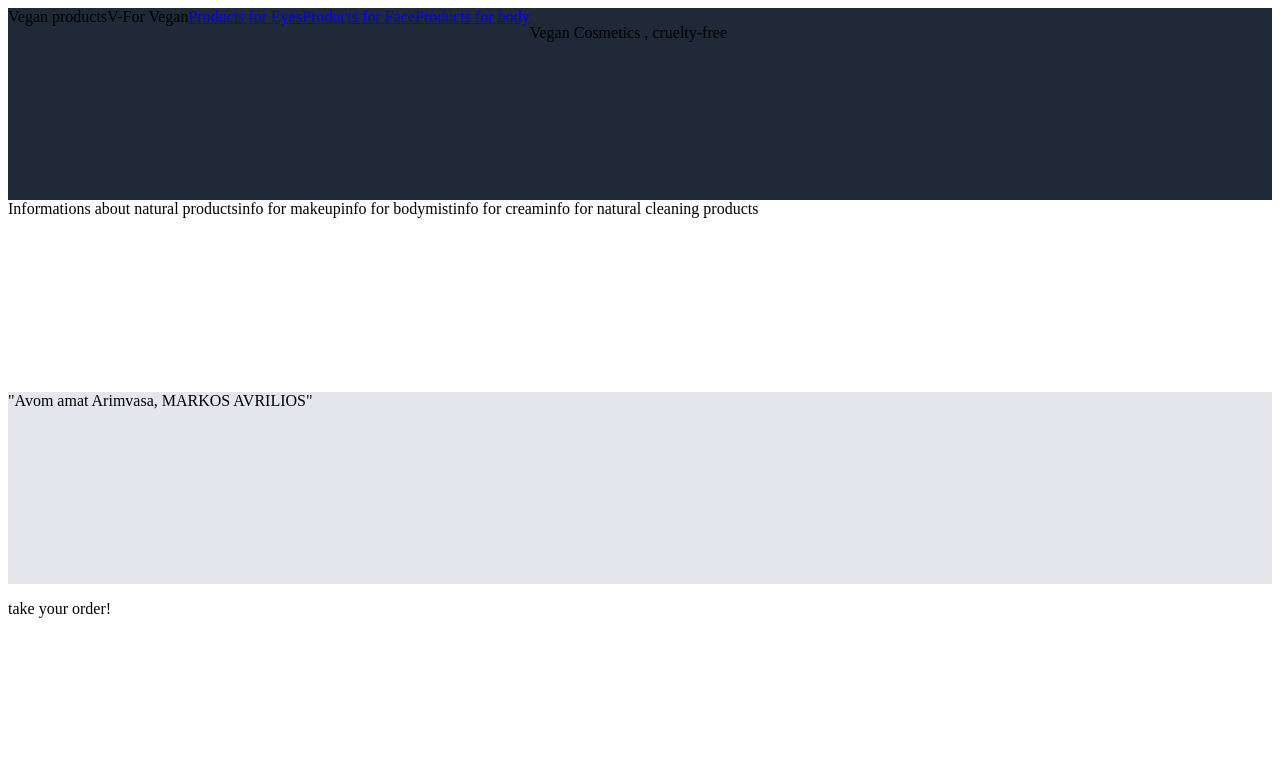
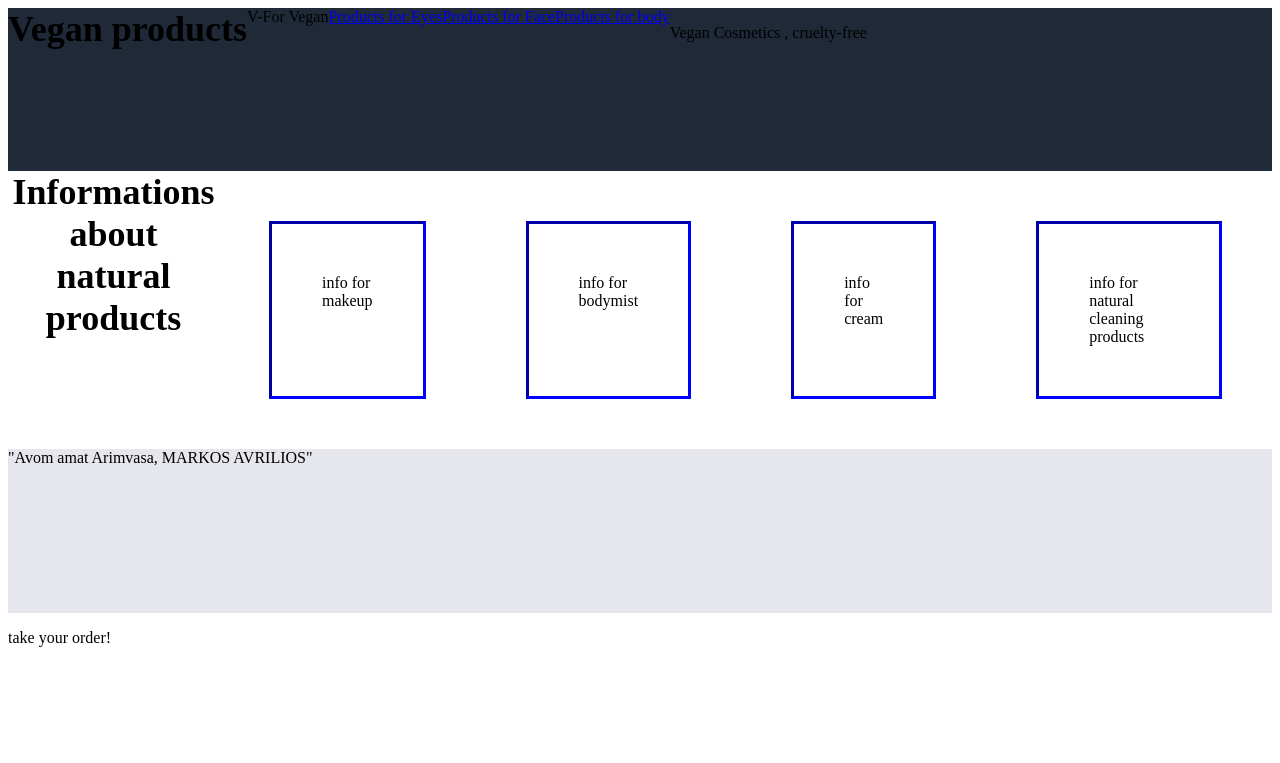
Before and after one commit to arimvasa/vegancosmetics, a plain HTML site: page index.html in a window 1280 px wide. Drawn offline with Linux system fonts and the light colour scheme.

Commit message:
"addboxes"

```diff
--- a/index.css
+++ b/index.css
@@ -3,29 +3,64 @@
     flex-direction: column;
     height: 100vh;
     align-content: center;
-
 }
 
-.one {
+
+
+.item-one {
     flex: 1;
     display: flex;
     background-color: #1f2937;
 }
 
-.two {
-    flex: 1;
+
+
+
+
+.item-two {
+
     display: flex;
+    flex-direction: row;
     background-color: white;
+    justify-content: space-between;
+}
+
+#title {
+    font-size: 36px;
+    font-weight: bold;
+    text-align: center;
 }
 
 
-.three {
+.section1,
+.section2,
+.section3,
+.section4 {
+    display: flex;
+    padding: 50px;
+    margin: 50px;
+    height: auto;
+
+    border-style: inset;
+    border-color: blue;
+}
+
+
+
+
+
+
+
+
+
+.item-three {
     flex: 1;
     display: flex;
     background-color: #e5e7ed;
+    text-align: center;
 }
 
-.four {
+.item-four {
     flex: 1;
     display: flex;
     background: white;
--- a/index.html
+++ b/index.html
@@ -9,7 +9,7 @@
     </head>
     <body>
         <div class="flex-container">
-            <div class="one">
+            <div class="item-one">
                 <div id="title">Vegan products</div>
                 <div id="title2">V-For Vegan</div>
                 <div class=></div>
@@ -28,17 +28,18 @@
             </div>
 
 
-            <div class="two">
-                <div id>Informations about natural products</div>
+            <div class="item-two">
+                <div id="title">Informations about natural products</div>
+
                 <div class="section1">info for makeup</div>
                 <div class="section2">info for bodymist</div>
                 <div class="section3">info for cream</div>
                 <div class="section4">info for natural cleaning products</div></div>
-            <div class="three">
+            <div class="item-three">
                 <div>"Avom amat Arimvasa, MARKOS AVRILIOS" </div>
             </div>
 
-            <div class="four">
+            <div class="item-four">
                 <p>take your order!</p>
 
             </div>
@@ -60,5 +61,6 @@
 
 
 
+
         </body>
     </html>
```
